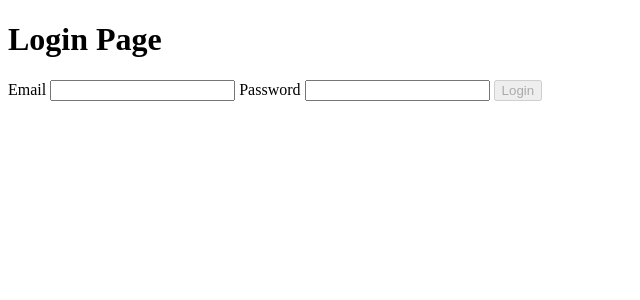
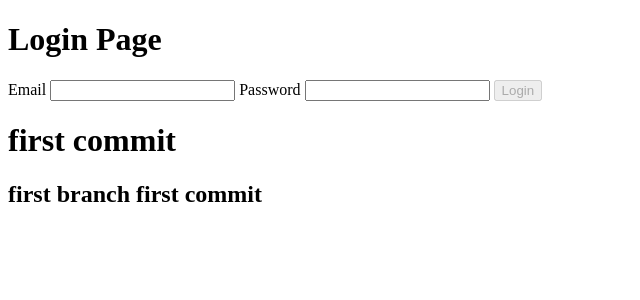
Before and after one commit to wft-dev/demo-svelte, a SvelteKit app: page /login in a window 1280 px wide. Shown: the top 300 px of the page, without its empty margins (0-640 px from the left). Built offline with nearby package versions, Linux system fonts and the light colour scheme.

Commit message:
first branch first cimmit

```diff
--- a/src/routes/login/+page.svelte
+++ b/src/routes/login/+page.svelte
@@ -45,6 +45,9 @@
         {/if}
     </form>
 
+    <h1>first commit</h1>
+    <h2>first branch first commit</h2>
+
 
 
 
```
